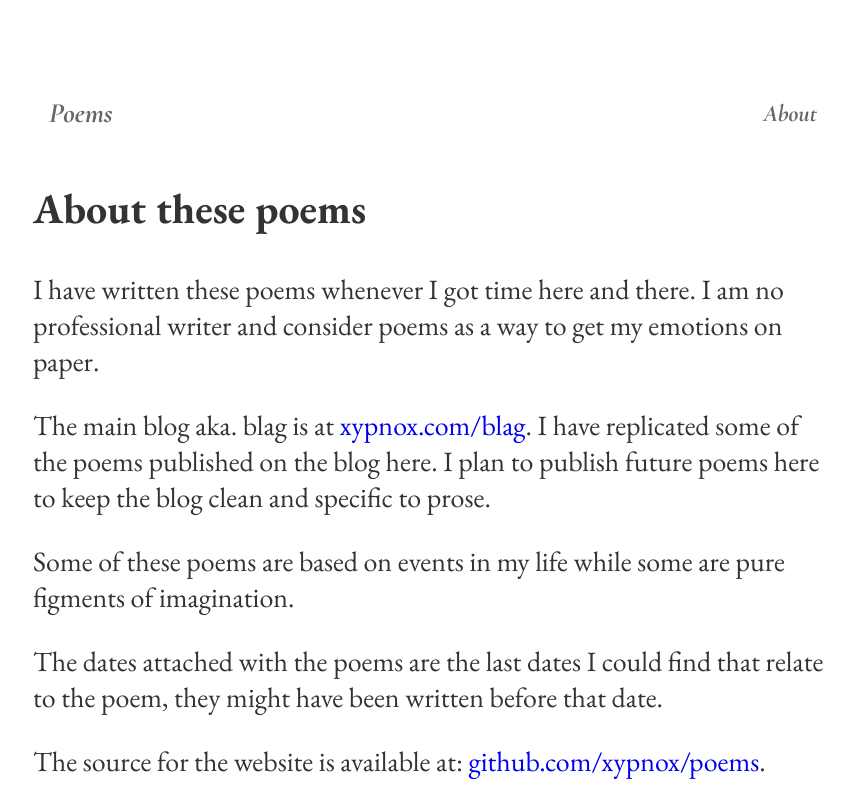
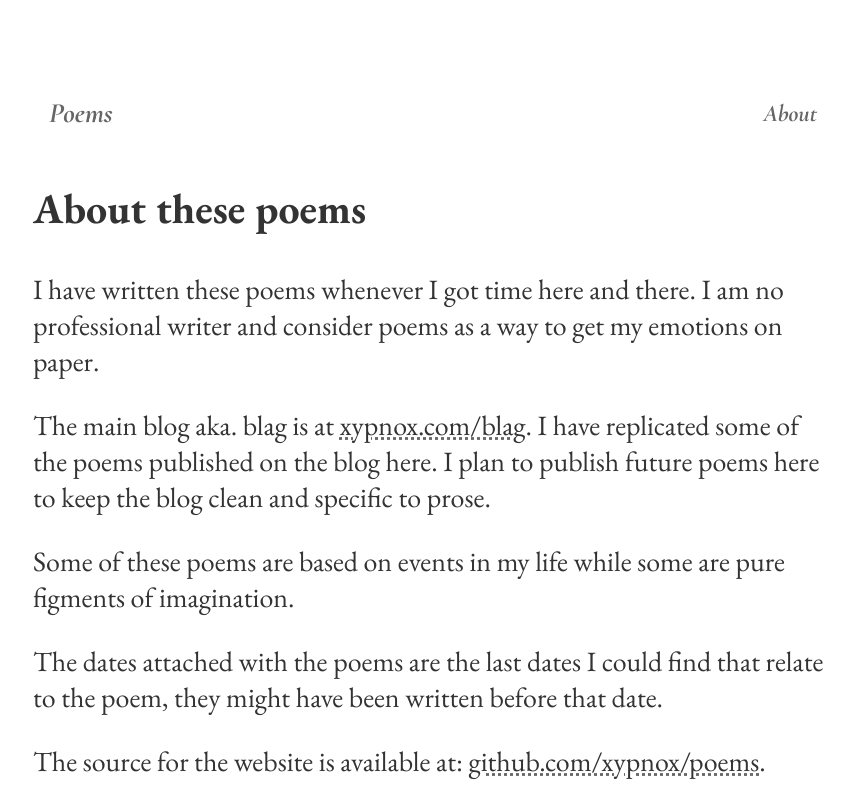
Before and after one commit to xypnox/poems, a Next.js app: page /about in a window 1280 px wide. Shown: the top 800 px of the page, without its empty margins (207-1061 px from the left). Built offline with nearby package versions, Linux system fonts and the light colour scheme.

Commit message:
Restyle the about page

```diff
--- a/components/Layout.js
+++ b/components/Layout.js
@@ -1,64 +1,74 @@
-import Head from 'next/head';
-import Header from './Header';
+import Head from "next/head";
+import Header from "./Header";
 
 export default function Layout(props) {
   return (
-    <div className='page'>
+    <div className="page">
       <Head>
-        <meta name='viewport' content='width=device-width, initial-scale=1' />
+        <meta name="viewport" content="width=device-width, initial-scale=1" />
         <title>
-          {props.pageTitle ? props.pageTitle + ' | ' : ''}Poems, by xypnox
+          {props.pageTitle ? props.pageTitle + " | " : ""}Poems, by xypnox
         </title>
 
-        <meta property='twitter:card' content='summary_large_image' />
-        <meta property='og:type' content='website' />
+        <meta property="twitter:card" content="summary_large_image" />
+        <meta property="og:type" content="website" />
 
         <meta
-          name='title'
+          name="title"
           content={`${
-            props.pageTitle ? props.pageTitle + ' | ' : ''
+            props.pageTitle ? props.pageTitle + " | " : ""
           }Poems, by xypnox`}
         />
         <meta
-          property='og:title'
+          property="og:title"
           content={`${
-            props.pageTitle ? props.pageTitle + ' | ' : ''
+            props.pageTitle ? props.pageTitle + " | " : ""
           }Poems, by xypnox`}
         />
         <meta
-          property='twitter:title'
+          property="twitter:title"
           content={`${
-            props.pageTitle ? props.pageTitle + ' | ' : ''
+            props.pageTitle ? props.pageTitle + " | " : ""
           }Poems, by xypnox`}
         />
 
         <meta
-          name='description'
-          content='A collection of poems and poetic pieces'
+          name="description"
+          content="A collection of poems and poetic pieces"
         />
         <meta
-          property='og:description'
-          content='A collection of poems and poetic pieces'
+          property="og:description"
+          content="A collection of poems and poetic pieces"
         />
         <meta
-          property='twitter:description'
-          content='A collection of poems and poetic pieces'
+          property="twitter:description"
+          content="A collection of poems and poetic pieces"
         />
 
         <meta
-          property='og:image'
-          content='https://poems.xypnox.com/social.png'
+          property="og:image"
+          content="https://poems.xypnox.com/social.png"
         />
         <meta
-          property='twitter:image'
-          content='https://poems.xypnox.com/social.png'
+          property="twitter:image"
+          content="https://poems.xypnox.com/social.png"
         />
       </Head>
       <Header />
-      <section className='layout'>
-        <div className='content'>{props.children}</div>
+      <section className="layout">
+        <div className="content">{props.children}</div>
       </section>
-      <footer>©{new Date().getFullYear()} - Poems, by xypnox</footer>
+      <footer>
+        ©{new Date().getFullYear()} - Poems, by{" "}
+        <a
+          href="https://www.xypnox.com"
+          target="_blank"
+          rel="noopener noreferrer"
+          className="underlined-link"
+        >
+          xypnox
+        </a>
+      </footer>
     </div>
   );
 }
--- a/pages/about.js
+++ b/pages/about.js
@@ -2,8 +2,8 @@ import Layout from "../components/Layout";
 
 const About = () => {
   return (
-    <div className="about">
-      <Layout pageTitle="About">
+    <Layout pageTitle="About">
+      <div className="about">
         <h1 className="title">About these poems</h1>
 
         <p>
@@ -41,8 +41,8 @@ const About = () => {
           contains the ID of the image used. Grayscale filter has been applied
           to images for aesthetic appeal.
         </p>
-      </Layout>
-    </div>
+      </div>
+    </Layout>
   );
 };
 
--- a/styles.scss
+++ b/styles.scss
@@ -10,6 +10,10 @@ body {
 * {
   a {
     text-decoration: none;
+    color: #666666;
+    &:hover {
+      color: black;
+    }
   }
 }
 
@@ -40,7 +44,6 @@ body {
       }
       .site-title {
         font-size: 28px;
-        // margin-left: -1rem;
       }
 
       .links {
@@ -152,6 +155,17 @@ body {
       }
     }
   }
+
+  .about {
+    a {
+      color: #333333;
+      text-decoration: underline dotted #666666;
+      &:hover {
+        color: black;
+        text-decoration: underline #666666;
+      }
+    }
+  }
 }
 
 @media (max-width: 599px) {
```
